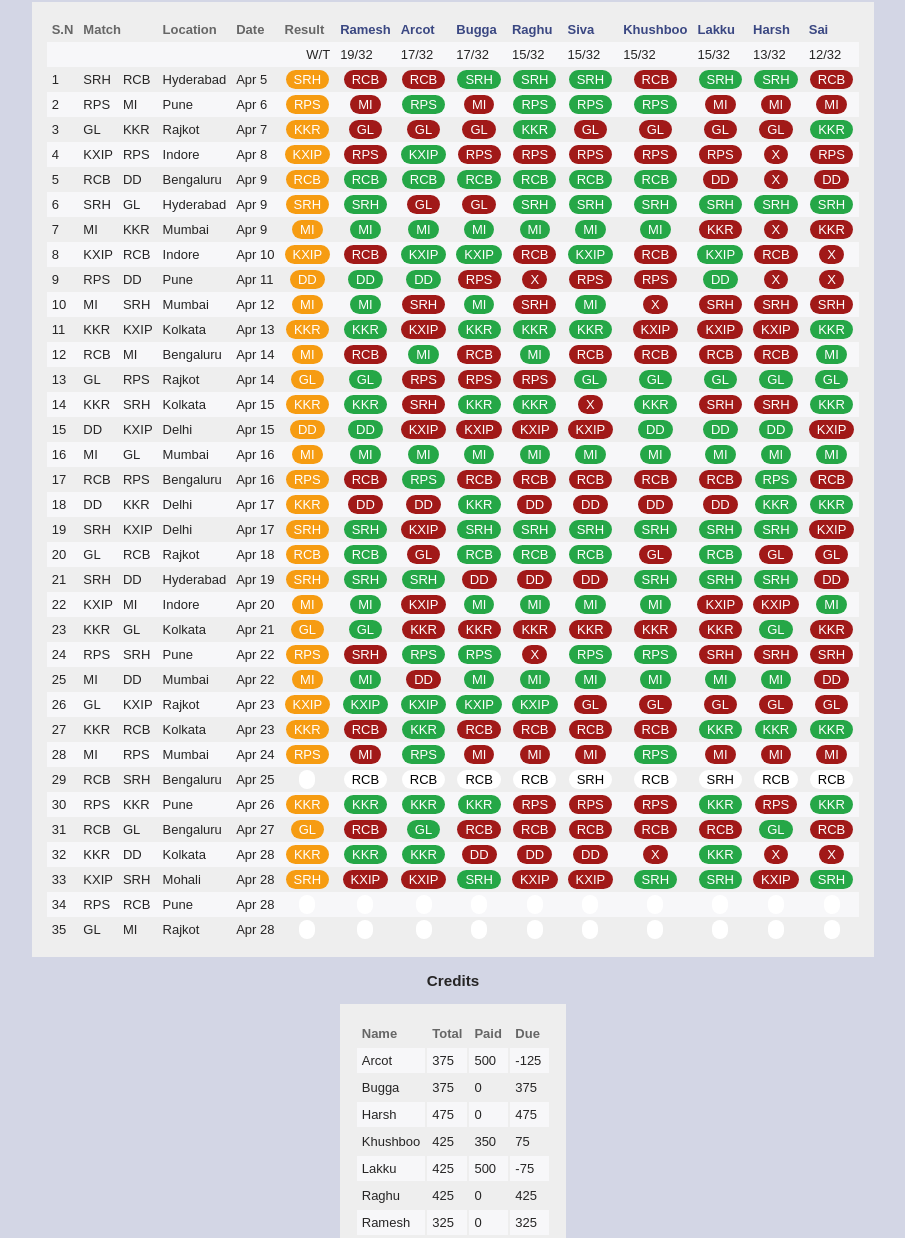
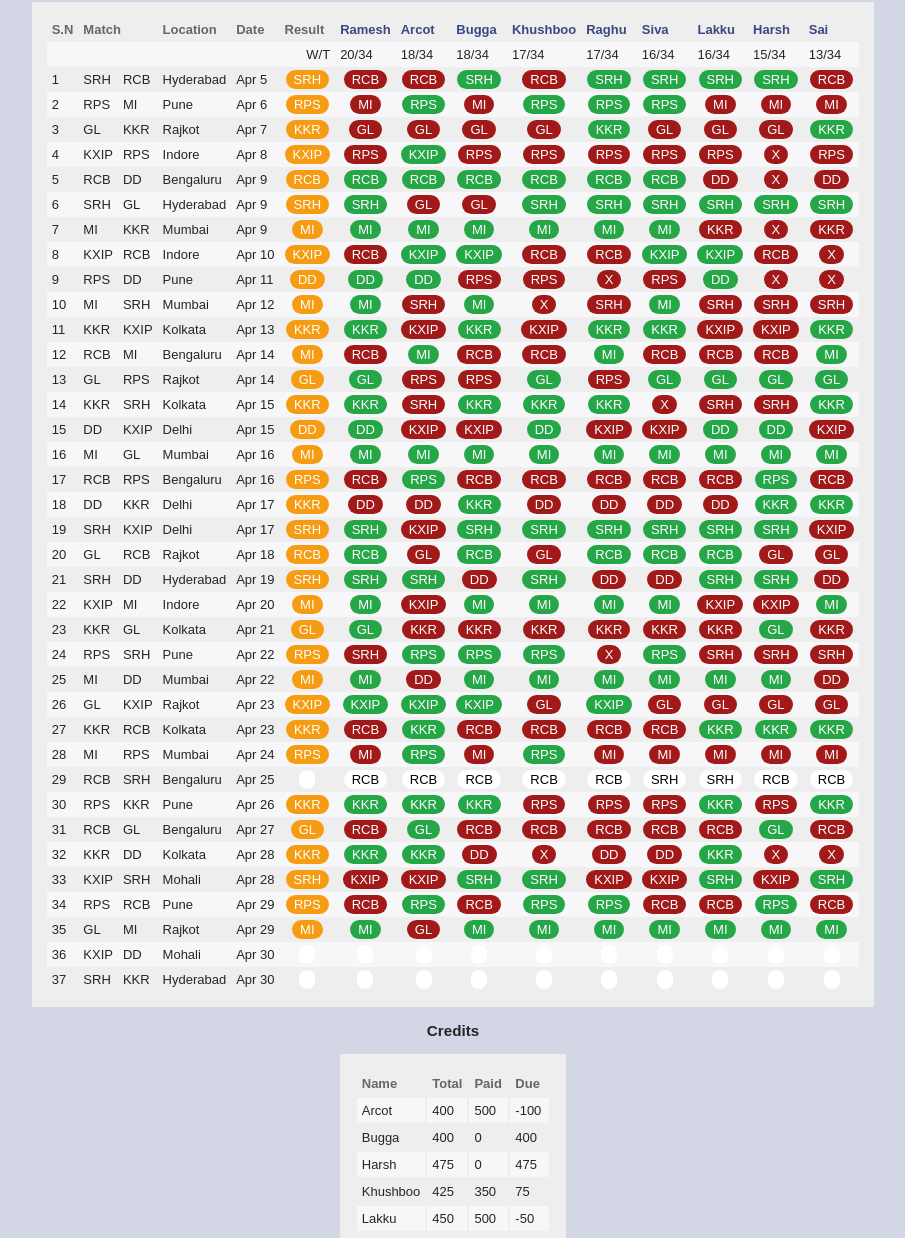
Before and after one commit to ipl10/ipl, a plain HTML site: page index.html in a window 1280 px wide. Shown: the part 87-1325 px from the top of the page, without its empty margins (187-1092 px from the left). Drawn offline with Linux system fonts and the light colour scheme.

Commit message:
Match results 35

```diff
--- a/data.js
+++ b/data.js
@@ -578,7 +578,39 @@
   {
     "match": ["RPS", "RCB"],
     "location": "Pune",
-    "date": "04-28-2017",
+    "date": "04-29-2017",
+    "time": "4:00PM",
+    "result": "RPS",
+      "lakku": "RCB",
+      "raghu": "RPS",
+      "siva": "RCB",
+      "bugga": "RCB",
+      "arcot": "RPS",
+      "ramesh": "RCB",
+      "harsh": "RPS",
+      "sai":"RCB",
+      "khushboo": "RPS"
+  },
+  {
+    "match": ["GL", "MI"],
+    "location": "Rajkot",
+    "date": "04-29-2017",
+    "time": "8:00PM",
+    "result": "MI",
+      "lakku": "MI",
+      "raghu": "MI",
+      "siva": "MI",
+      "bugga": "MI",
+      "arcot": "GL",
+      "ramesh": "MI",
+      "harsh": "MI",
+      "sai":"MI",
+      "khushboo": "MI"
+  },
+  {
+    "match": ["KXIP", "DD"],
+    "location": "Mohali",
+    "date": "04-30-2017",
     "time": "4:00PM",
     "result": "",
       "lakku": "",
@@ -592,9 +624,9 @@
       "khushboo": ""
   },
   {
-    "match": ["GL", "MI"],
-    "location": "Rajkot",
-    "date": "04-28-2017",
+    "match": ["SRH", "KKR"],
+    "location": "Hyderabad",
+    "date": "04-30-2017",
     "time": "8:00PM",
     "result": "",
       "lakku": "",
--- a/index.html
+++ b/index.html
@@ -26,9 +26,9 @@
         <th class="user-name">Ramesh</th>
         <th class="user-name">Arcot</th>
         <th class="user-name">Bugga</th>
+        <th class="user-name">Khushboo</th>
         <th class="user-name">Raghu</th>
         <th class="user-name">Siva</th>
-        <th class="user-name">Khushboo</th>
         <th class="user-name">Lakku</th>
         <th class="user-name">Harsh</th>
         <th class="user-name">Sai</th>
@@ -38,9 +38,9 @@
         <td>{{win.ramesh + '/' + total}}</td>
         <td>{{win.arcot + '/' + total}}</td>
         <td>{{win.bugga + '/' + total}}</td>
+        <td>{{win.khushboo + '/' + total}}</td>
         <td>{{win.raghu + '/' + total}}</td>
         <td>{{win.siva + '/' + total}}</td>
-        <td>{{win.khushboo + '/' + total}}</td>
         <td>{{win.lakku + '/' + total}}</td>
         <td>{{win.harsh + '/' + total}}</td>
         <td>{{win.sai + '/' + total}}</td>
@@ -55,9 +55,9 @@
         <td class="indicator" ng-class="{'correct':d.ramesh==d.result && d.result!='','wrong':d.ramesh!=d.result && d.result!=''}"><span>{{d.ramesh}}</span></td>
         <td class="indicator" ng-class="{'correct':d.arcot==d.result && d.result!='','wrong':d.arcot!=d.result && d.result!=''}"><span>{{d.arcot}}</span></td>
         <td class="indicator" ng-class="{'correct':d.bugga==d.result && d.result!='','wrong':d.bugga!=d.result && d.result!=''}"><span>{{d.bugga}}</span></td>
+        <td class="indicator" ng-class="{'correct':d.khushboo==d.result && d.result!='','wrong':d.khushboo!=d.result && d.result!=''}"><span>{{d.khushboo}}</span></td>
         <td class="indicator" ng-class="{'correct':d.raghu==d.result && d.result!='','wrong':d.raghu!=d.result && d.result!=''}"><span>{{d.raghu}}</span></td>
         <td class="indicator" ng-class="{'correct':d.siva==d.result && d.result!='','wrong':d.siva!=d.result && d.result!=''}"><span>{{d.siva}}</span></td>
-        <td class="indicator" ng-class="{'correct':d.khushboo==d.result && d.result!='','wrong':d.khushboo!=d.result && d.result!=''}"><span>{{d.khushboo}}</span></td>
         <td class="indicator" ng-class="{'correct':d.lakku==d.result && d.result!='','wrong':d.lakku!=d.result && d.result!=''}"><span>{{d.lakku}}</span></td>
         <td class="indicator" ng-class="{'correct':d.harsh==d.result && d.result!='','wrong':d.harsh!=d.result && d.result!=''}"><span>{{d.harsh}}</span></td>
         <td class="indicator" ng-class="{'correct':d.sai==d.result && d.result!='','wrong':d.sai!=d.result && d.result!=''}"><span>{{d.sai}}</span></td>
```
